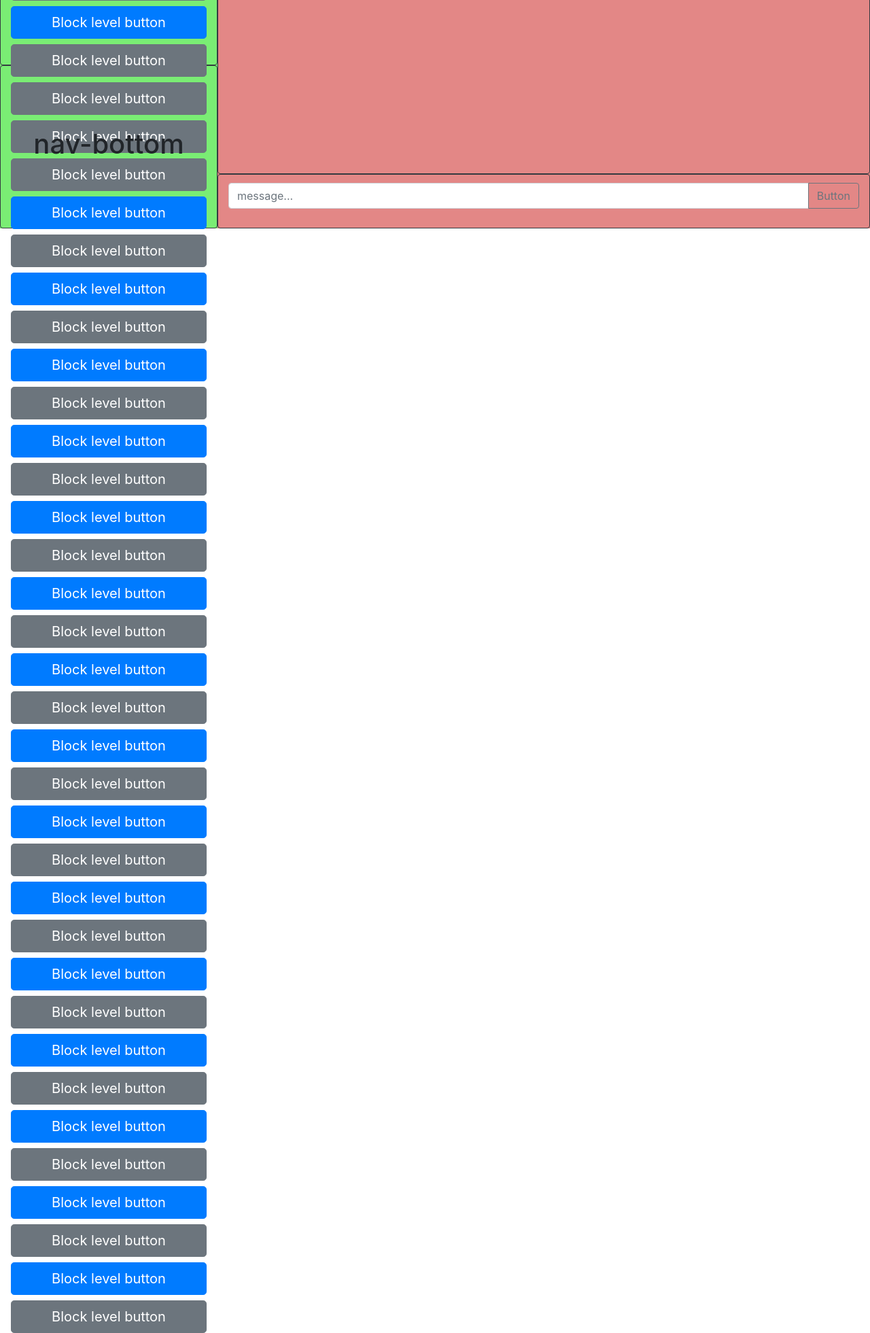
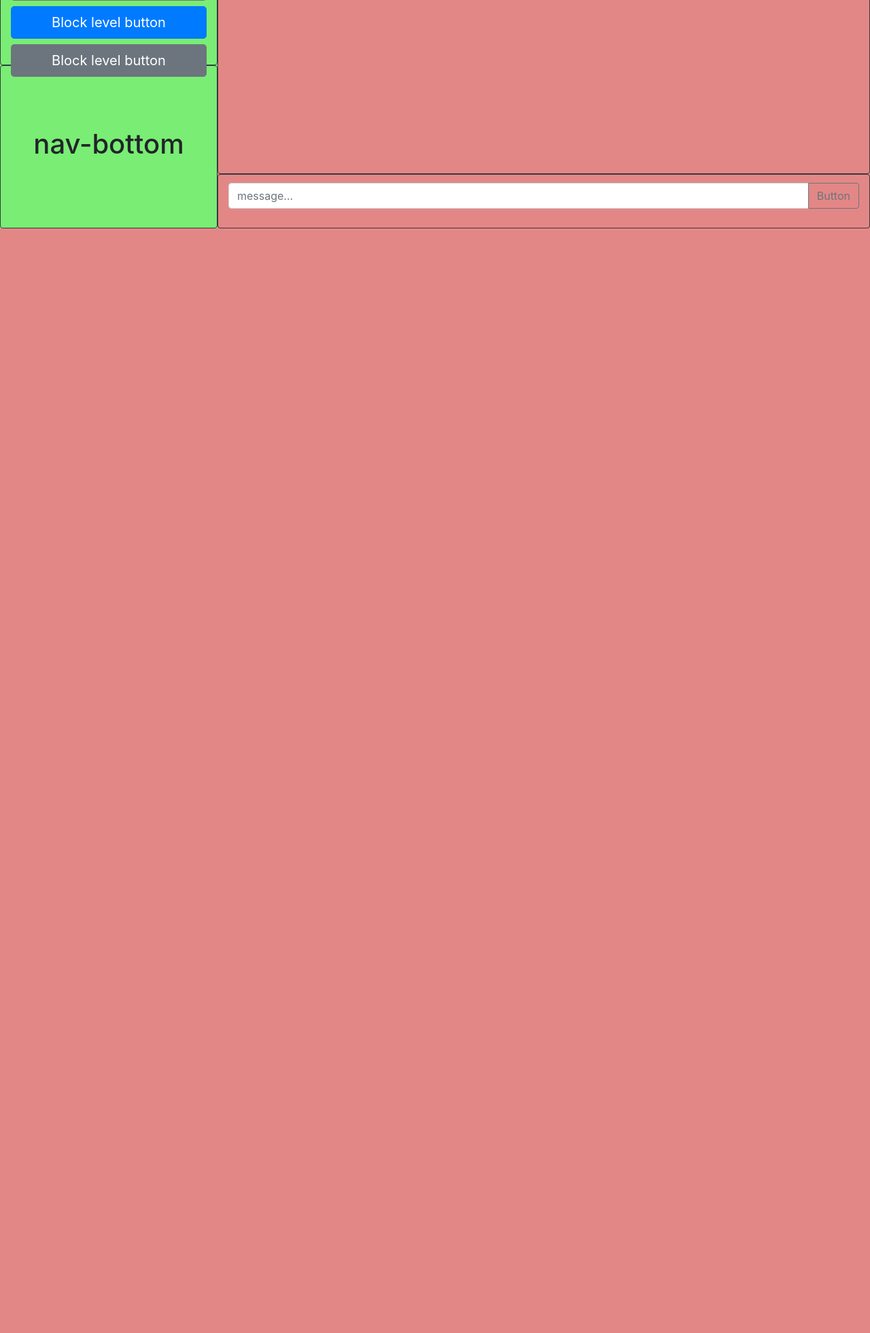
Before and after one commit to delabere/CS50W_Project2, a Flask app: page / in a window 1280 px wide. Shown: the part 464-2425 px from the top of the page at 68% size. After the commit the page ends 800 px from the top, so only its background shows below. Run offline with Flask 2, Linux system fonts and the light colour scheme; some libraries are stand-ins or nearby versions.

Commit message:
chat-nav scrolls

```diff
--- a/static/style/style.css
+++ b/static/style/style.css
@@ -33,4 +33,9 @@
     height: 10%;
 }
 
+
+#chat-nav {
+    height: 500px;
+}
+
 /*# sourceMappingURL=style.css.map */
--- a/static/style/style.scss
+++ b/static/style/style.scss
@@ -39,6 +39,6 @@
   height: 10%;
 }
 
-#chat-select {
+#chat-nav {
   height: 500px;
 }
--- a/templates/chat.html
+++ b/templates/chat.html
@@ -19,7 +19,7 @@
                 <div class="row border border-dark rounded align-items-center" id='nav-middle'>
                     <div class="col">
                         {# Scrollable chat selection window #}
-                        <div class="overflow-auto" id="chat-select">
+                        <div class="overflow-auto" id="chat-nav">
 
                             <button type="button" class="btn btn-primary btn-lg btn-block">Block level button</button>
                             <button type="button" class="btn btn-primary btn-lg btn-block">Block level button</button>
```
Lines whose indentation alone changed are shown as unchanged.
